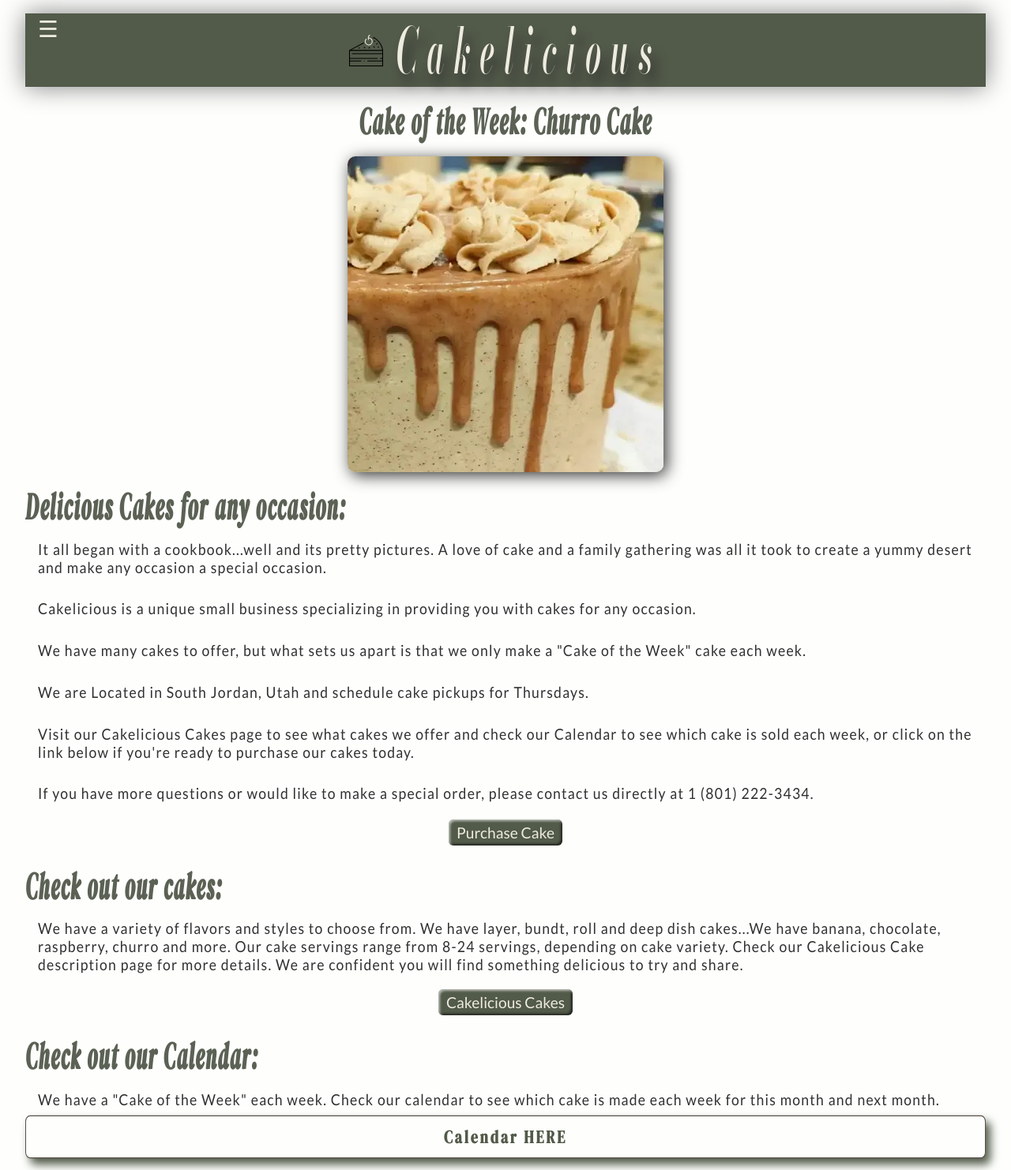
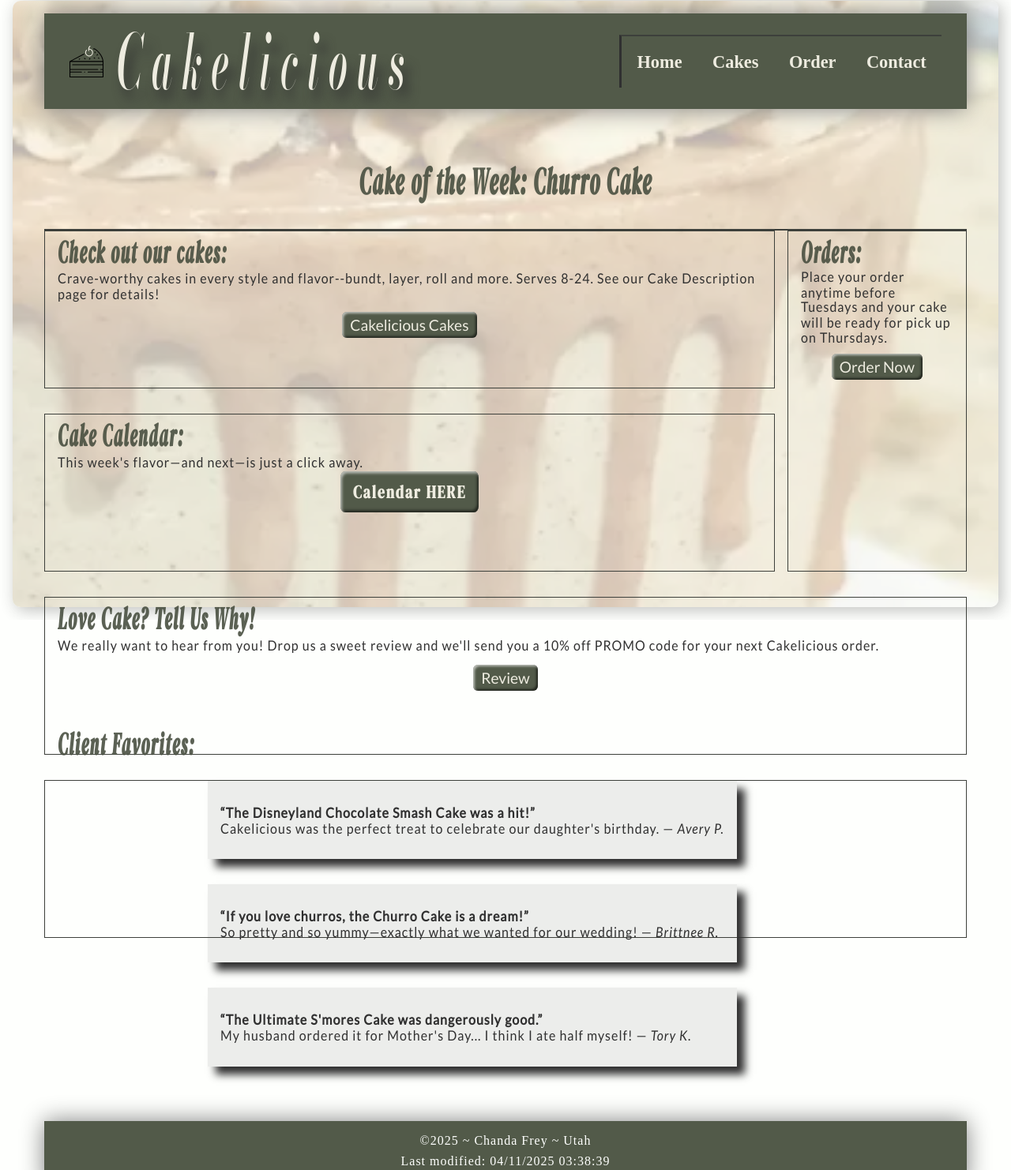
Before and after one commit to chandafrey/wdd131, a plain HTML site: page project/cakeproject.html in a window 1280 px wide. Shown: the part 15-1497 px from the top of the page at 79% size. Drawn offline with nearby package versions, Linux system fonts and the light colour scheme.

Commit message:
finetuned details on mobile home page

```diff
--- a/project/cakeproject.html
+++ b/project/cakeproject.html
@@ -15,8 +15,8 @@
 
     <!--  LINKS: OTHER FILES-->
     <link rel="stylesheet" href="styles/cake-options.css">
-    <link rel="stylesheet" href="styles/cakeproject-medium.css">  <!-- @media only screen and (min-width: 35rem) {} this is 560px -->
-    <link rel="stylesheet" href="styles/cakeproject-large.css"> <!-- @media only screen and (min-width: 64rem) {} this is 1028px -->
+    <link rel="stylesheet" href="styles/cake-options-medium.css">  <!-- @media (min-width: 35rem) {} this is 560px -->
+    <link rel="stylesheet" href="styles/cake-options-large.css"> <!-- @media  (min-width: 64rem) {} this is 1028px -->
     <script src="scripts/cake-hamburger.js" defer></script>
     <script src="scripts/cake-calendar.js" defer></script>
     <script src="scripts/cake-dates.js" defer></script> <!--Dates for Footer-->
@@ -54,46 +54,48 @@
         </header>
         <!-- END OF HEADER -->
 
+
+        <section class="cake-banner">
+            <h2>Cake of the Week: Churro Cake</h2>
+            <div class="cake-banner-background">
+                <img src="images/Churro-cake-square.webp" width="400" height="400" alt="image of a Churro Drip Cake">
+            </div>
+        </section>
         <main>
-            <section class="cake-banner">
+            <!-- <section class="cake-banner">
                 <h2>Cake of the Week: Churro Cake</h2>
-                <img src="images/Churro-cake-square.webp" width="400" height="400" alt="image of a Churro Drip Cake" loading="lazy">
-            </section>
+                <div class="cake-banner-background">
+                    <img src="images/Churro-cake-square.webp" width="400" height="400" alt="image of a Churro Drip Cake">
+                </div>
+            </section> -->
 
             <section class="about-us">
-                <h3>Delicious Cakes for any occasion:</h3>
-                <p>It all began with a cookbook...well and its pretty pictures.
-                    A love of cake and a family gathering was all it took to
-                    create a yummy desert and make any occasion a special occasion.</p>
-                <p>Cakelicious is a unique small business specializing in providing you with
-                    cakes for any occasion. </p>
-                <p>We have many cakes to offer, but what sets us apart
-                    is that we only make a "Cake of the Week" cake each week.</p>
-                <p>We are Located in South Jordan, Utah and schedule cake pickups for Thursdays.</p>
-                <p>Visit our Cakelicious Cakes page to see what cakes we offer
-                    and check our Calendar to see which cake is sold each week, or click
-                    on the link below if you're ready to purchase our cakes today.</p>
-                <p>If you have more questions or would like to make a special order,
-                    please contact us directly at 1 (801) 222-3434.</p>
+                <h3>Our Story:</h3>
+                <p>It all started with a cookbook—and a love for beautiful cakes.
+                    One family gathering and a delicious dessert later, Cakelicious was born.</p>
+                <p>We're a small, South Jordan-based bakery offering cakes for any occasion—with
+                    a twist: we bake just one "Cake of the Week" each week.</p>
+                    <p>Pickups are scheduled every Thursday. Visit our Cakelicious Cakes page to
+                        explore our flavors, and check the Calendar to see what's baking this week.</p>
+                    <p>Ready to order? Click the link below. For special requests, call us at
+                        (801) 222-3434 — we'd love to hear from you!</p>
                 <a href="cake-order.html">Purchase Cake</a>
             </section>
 
             <section class="cake-options">
                 <h3>Check out our cakes:</h3>
-                <p>We have a variety of flavors and styles to choose from.  We have
-                    layer, bundt, roll and deep dish cakes...We have banana, chocolate,
-                    raspberry, churro and more. Our cake servings range from 8-24 servings,
-                    depending on cake variety. Check our Cakelicious Cake description page for
-                    more details.  We are confident you will find something delicious to try and share.</p>
+                <p>Crave-worthy cakes in every style and flavor--bundt, layer, roll and more.
+                    Serves 8-24.  See our Cake Description page for details!</p>
                 <a href="cake-options.html">Cakelicious Cakes</a>
             </section>
 
-            <section class="cake-of-week">
-                <h3>Check out our Calendar:</h3>
-                <p>We have a "Cake of the Week" each week.
+            <section class="cake-of-week-calendar">
+                <h3>Cake Calendar:</h3>
+                <!-- <p>We have a "Cake of the Week" each week.
                     Check our calendar to see which cake is
-                    made each week for this month and next month.</p>
-            <!-- DROPDOWN CALENDAR -->
+                    made each week for this month and next month.</p> -->
+                <p>This week's flavor—and next—is just a click away.</p>
+                <!-- DROPDOWN CALENDAR -->
                 <div class="calendar">
                     <div id="cakeCalendarToggle"></div>
                     <div id="cakeCalendar" class="closed"></div>
@@ -114,23 +116,24 @@
             <section class="review">
                 <h3>Client Favorites:</h3>
                 <ul>
-                    <li><p>Cakelicious has been the perfect treat to celebrate
-                        our daughter's birthday.  The Disneyland Chocolate
-                        Smash Cake was a hit...Avery P.</p></li>
+                    <li> <p><strong>“The Disneyland Chocolate Smash Cake was a hit!”</strong>
+                    <br> Cakelicious was the perfect treat to celebrate our daughter's birthday.
+                     — <em>Avery P.</em></p> </li>
 
-                    <li><p>If you are obsessed with churros, you will love the
-                        Churro Cake.  It is so pretty!  And Yummy!  It was just
-                        what we wanted for our wedding cake....Brittnee R.</p></li>
+                    <li> <p><strong>“If you love churros, the Churro Cake is a dream!”</strong>
+                    <br> So pretty and so yummy—exactly what we wanted for our wedding!
+                     — <em>Brittnee R.</em></p> </li>
 
-                    <li><p>My husband ordered the Ultimate Smores Cake for Mother's Day...
-                        I must have eaten half of it myself.  So good!...Tory K.</p></li>
+                    <li> <p><strong>“The Ultimate S'mores Cake was dangerously good.”</strong>
+                    <br> My husband ordered it for Mother's Day... I think I ate half myself!
+                     — <em>Tory K.</em></p> </li>
                 </ul>
             </section>
 
             <section class="form-review">
-                <h3>Get 10% off your next order:</h3>
+                <h3>Love Cake?  Tell Us Why!</h3>
                 <p>We really want to hear from you!
-                    Leave us a review and receive a 10% off PROMO code on your next order.</p>
+                    Drop us a sweet review and we'll send you a 10% off PROMO code for your next Cakelicious order.</p>
                 <a href="cake-form.html">Review</a>
             </section>
 
--- a/project/styles/cake-options-large.css
+++ b/project/styles/cake-options-large.css
@@ -1,13 +1,29 @@
-/* Large screens (desktops, ~1024px and up) */
-@media (min-width: 1024px) {
-    main {
-      max-width: 1200px;
-      margin: 0 auto;
-    }
-
+/* Large screens (desktops, ~900px Desktop and up) */
+@media (min-width: 56.25rem) {
     .wrapper {
         max-width: 1200px;
         margin: 0 auto;
         padding: 1rem;
     }
-}
+
+    header {
+      justify-content: space-between;
+      padding: 1.5rem 2rem;
+    }
+    .logo-header h1 {
+      font-size: clamp(2rem, 4vw, 3rem);
+    }
+
+    .navigation {
+      display: flex;
+      flex-direction: row;
+      position: static;
+      width: auto;
+      background-color: transparent;
+      box-shadow: none;
+    }
+
+    #menu {
+      display: none;
+    }
+  }
--- a/project/styles/cake-options-medium.css
+++ b/project/styles/cake-options-medium.css
@@ -1,12 +1,10 @@
-@media (min-width: 48em) { /* 768px and up */
-    main {
-        flex-direction: row;
-        flex-wrap: wrap;
-        justify-content: center;
-        padding: 2rem;
-    }
+@media (min-width: 37.5em) { /* 600px -Tablet and up */
+    /* .wrapper {
+        max-width: 90%;
+    } */
 
-/* Cake filters Horizontal View */
+/* CAKE OPTIONS PAGE */
+/* CAKE FILTERS Horizontal View */
 .cake-filter-nav {
     display: flex;
     justify-content: center;
@@ -33,8 +31,127 @@
 }
 
 #cakeCalendar.open {
-    grid-template-columns: repeat(auto-fit, minmax(160px, 1fr));
+    grid-template-columns: repeat(auto-fit, minmax(200px, 1fr));
 
 
 }
+
+
 }
+
+
+/* Trying to figure out my tablet/laptop views */
+@media (min-width: 768px) {
+    .wrapper {
+        max-width: 90%;
+    }
+
+    #menu {
+        display: none;
+    }
+    .navigation {
+        display: flex;
+        flex-direction: row;
+        list-style: none;
+        border-top: 2px solid #3d403b;
+    }
+
+/* CAKE IMAGE AS BANNER BACKGROUND */
+    .cake-banner-background {
+        position: absolute;
+        position: fixed;
+        top: 0;
+        left: 0;
+        width: 100vw;
+        height: 100vh;
+        z-index: -1;
+        opacity: .3;
+        overflow: hidden;
+        padding: 1rem;
+        /* display: none; */
+    }
+    .cake-banner-background img {
+        width: 100%;
+        height: 100%;
+        object-fit: cover;
+    }
+    .cake-banner {
+        text-align: center;
+        border-bottom: 2px solid #3d403b;
+       }
+    .cake-banner h2 {
+        padding-top: 4rem;
+       }
+
+
+       p {
+        font-size: 1rem;
+        line-height: 1.1;
+        letter-spacing: 1px;
+        padding: 0 1rem .5rem 1rem;
+       }
+
+    main {
+        display: grid;
+        grid-template-columns: repeat(3, minmax(200px, 500px));
+        /* grid-template-columns: repeat(3, fit-content(300px)); */
+
+        grid-template-columns: 1fr 3fr 1fr;
+        grid-template-rows: repeat(5, minmax(200px, 200px));
+        row-gap: 2rem;
+        /* padding: 2rem; */
+      }
+
+        .cake-of-week-calendar {
+         grid-column: 1/3;
+         grid-row: 2/3;
+         border: 1px solid #3d403b;
+
+        }
+
+        .cake-options {
+            grid-column: 1/3;
+            grid-row: 1/2;
+            border: 1px solid #3d403b;
+
+        }
+
+        .order-now {
+            grid-column: 3/4;
+            grid-row: 1/3;
+            border: 1px solid #3d403b;
+
+        }
+
+        .about-us {
+            grid-column: 1/3;
+            display: none;
+
+        }
+        .about-us p {
+            font-size: 1rem;
+            padding: .5rem;
+        }
+
+        .review {
+          grid-column: 1/4;
+          grid-row: 4/5;
+          display: flex;
+          flex-direction: row;
+          border: 1px solid #3d403b;
+
+        }
+        .review p {
+            font-size: 16px;
+            padding: 0;
+            margin: 0 auto;
+        }
+
+        .form-review {
+            grid-column: 1/4;
+            grid-row: 3/4;
+            border: 1px solid #3d403b;
+
+
+        }
+      }
--- a/project/styles/cake-options.css
+++ b/project/styles/cake-options.css
@@ -42,8 +42,12 @@ h2, h3 {
     /* font-family: "Bodoni Moda", serif; */
     font-style: italic;
     line-height: 1;
-    padding: 1rem 0;
-    /* font-size: 1.5rem; */
+    padding: 1rem;
+    /* padding: 1rem 0 1.5rem 1rem; */
+    font-size: clamp(1rem, 2.5vmin, 1.75rem);
+    /* Min(1rem):readable on small phone,
+    Fluid(2.5vmin): adjusts with viewport,
+    Max(1.75rem): stops growing on larger screens */
     transform: scaleY(2); /* Scale the text vertically */
     letter-spacing: 2px;
     /* padding-bottom: .75rem; */
@@ -51,11 +55,14 @@ h2, h3 {
 }
 
 p {
-    font-size: 1.1rem;
+    font-size: clamp(1rem, 1.5vw, 1.125rem);
+    /* Min(1rem): mobile readability,
+    1.5vw to scale with screen
+    1.125rem =18px max (comfortable for desktop) */
     transform: scaleY(1.1); /* Scale the text vertically */
     line-height: 1.2;
     letter-spacing: 1.2px;
-    padding: 1rem;
+    padding: 0 1rem 1rem 1rem;
 }
 /* End Overall Element Styling--------------------------------------------------------------- */
 
@@ -90,13 +97,6 @@ header {
     cursor: pointer;
 }
 
-/* @media (max-width: 400px) {
-    #menu {
-      font-size: 1.8rem;
-      margin-left: 0;
-    }
-  }
-   */
 #menu::before {
     content: "☰";
 }
@@ -145,12 +145,13 @@ header {
     color: #eeece0; /* Text color */
     transition: .5s; /*USE THIS IF YOU HOVER over a link: Background color changes and Font Size increases
     The transition: .5s; makes that happen gradually, giving a smooth, polished effect*/
-    font-size: clamp(1rem, 3vmin, 1.5rem); /*This is a responsive font size rule using clamp(). It's super handy and flexible.
+    font-size: clamp(1rem, 3vw, 1.5rem); /*This is a responsive font size rule using clamp(). It's super handy and flexible.
     clamp(min, preferred, max) means:
     min: the smallest allowed size
     preferred: the flexible size based on the screen (like viewport width)
     max: the largest allowed size */
     font-weight: 700;
+    font-size: clamp(.9rem, 1vw + .6rem, 1.5rem);
 }
 
 .navigation a:hover,
@@ -181,9 +182,10 @@ header {
     width: auto; /* Make the image responsive */
     height: 2.5em; /* Maintain aspect ratio */
 }
+
 @media (max-width: 400px) {
     .logo-box img {
-        height: 2em;
+        height: 4em;
     }
 }
 .logo-header h1 {
@@ -208,6 +210,7 @@ header {
     display: block;
     width: 100%;
     height: auto;
+    padding-bottom: 2rem;
 }
 
 .cake-banner h2 {
@@ -215,6 +218,7 @@ header {
     padding: 2rem 0;
 }
 .cake-banner img {
+    width: 400;
     max-width: 100%;
     height: auto;
     display: block;
@@ -234,13 +238,12 @@ main section {
     text-align: center;
 }
 
-main section h3 {
-    text-align: left;
-    font-size: clamp(.5rem, 3vmin, 1.5rem);
-}
+main section h3,
 main section p {
     text-align: left;
 }
+
+
 /* STYLE LINK BUTTONS -Purchase Cake, Cakelicious Cakes, Order Now, Review */
 main section a {
     font-size: 1.2rem;
@@ -262,25 +265,30 @@ main section a {
     flex-direction: column;
     padding-bottom: 1rem;
     /* padding: 2rem; */
-    /* justify-self: center; */
+    justify-self: center;
 }
 /* STYLE "Calender Here" BUTTON when CLOSED */
 #cakeCalendarToggle {
-    background-color: #fefffd;
-    color: #525a49;
-    padding: .5rem;
+    /* background-color: #fefffd; */
+    background-color: #525a49;
+    /* color: #525a49; */
+    color: #eeece0;
+    padding: .5rem 1rem;
+    /* padding: 5px 10px; */
+    max-width: fit-content;
     font-family: "DM Serif Display", serif;
     font-weight: 700;
     font-size: 1.1rem;
     transform: scaleY(1.3); /* Scale the text vertically */
-    letter-spacing: 3px;
-    border: 1px solid #5a5149;
-    /* border: 1px solid #a36128; */
+    letter-spacing: 2px;
+    cursor: pointer;
+    box-shadow:
+    inset 2px 2px 3px rgba(255, 255, 255, 0.6),
+    inset -2px -2px 3px rgba(0, 0, 0, 0.6);
 
     /* box-shadow: 4px 4px 30px #3a3838; */
-    box-shadow: 6px 6px 10px #525a49;
-    /* box-shadow: 6px 6px 10px #a36128; */
-
+    /* box-shadow: 6px 6px 10px #525a49;
+    box-shadow: 4px 4px 10px  rgba(0, 0, 0, 0.6); */
     border-radius: 6px;
 }
 
@@ -294,14 +302,14 @@ main section a {
     display: grid;
     grid-template-columns: repeat(auto-fit, minmax(160px, 1fr));
     grid-template-columns: 1fr;
-    gap: 10px;
+    /* gap: 10px; */
     box-shadow: 4px 4px 20px #525a49;
 }
 
 /* Calendar Week DATES Header h4 in DROPDOWN*/
 .calendar h4 {
     padding-top: 1.2rem;
-    padding-bottom: .75rem;
+    padding-bottom: .5rem;
     transform: scaleY(1.3);
 }
 
@@ -312,6 +320,7 @@ main section a {
     font-size: 1rem;
     font-weight: 500;
     padding: 5px;
+    text-align: center;
     background-color: #3d403b;
     background-color: #525a49;
     /* background-color: #a9a8a646; */
```
